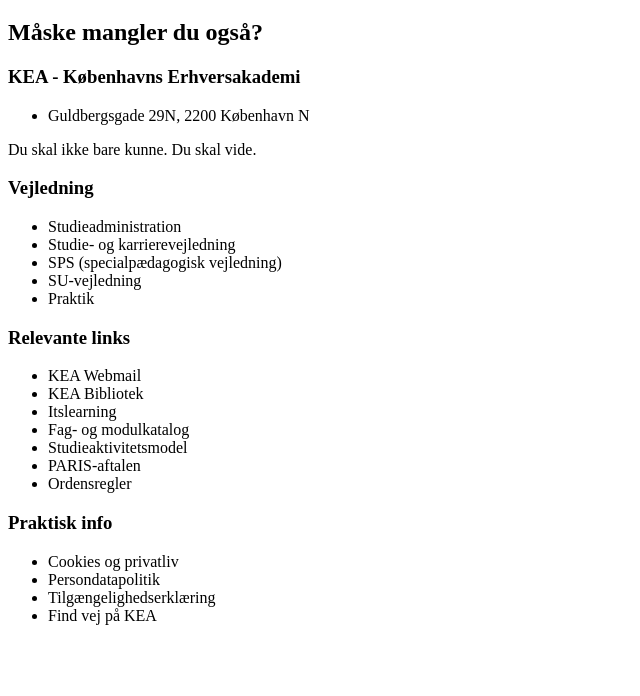
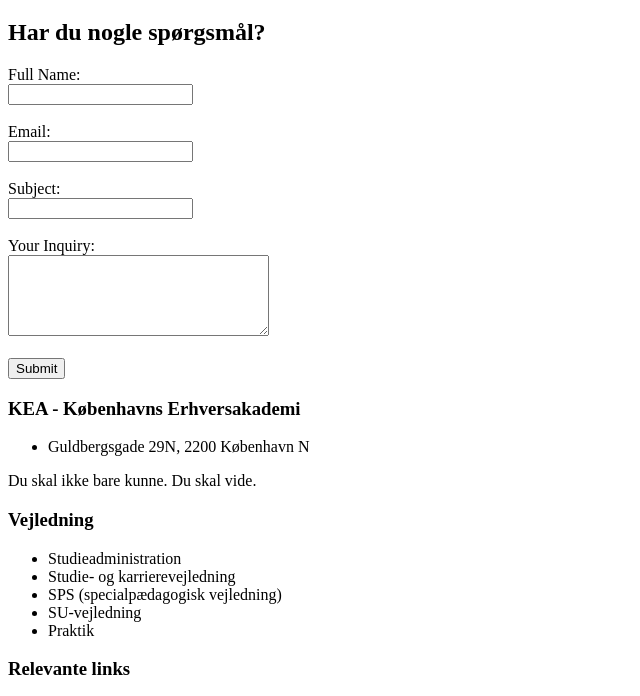
Before and after one commit to Gruppe12-T7/TSL, a plain HTML site: page produkt.html in a window 1280 px wide. Shown: the part 87-783 px from the top of the page, without its empty margins (0-640 px from the left). Drawn offline with Linux system fonts and the light colour scheme.

Commit message:
Form på single view siden

```diff
--- a/produkt.html
+++ b/produkt.html
@@ -24,8 +24,22 @@
         </template>
       </section>
       <section>
-        <h2>Måske mangler du også?</h2>
-        <template> </template>
+        <h2>Har du nogle spørgsmål?</h2>
+        <form action="submit_inquiry.php" method="post">
+          <label for="name">Full Name:</label><br />
+          <input type="text" id="name" name="name" required /><br /><br />
+
+          <label for="email">Email:</label><br />
+          <input type="email" id="email" name="email" required /><br /><br />
+
+          <label for="subject">Subject:</label><br />
+          <input type="text" id="subject" name="subject" /><br /><br />
+
+          <label for="message">Your Inquiry:</label><br />
+          <textarea id="message" name="message" rows="5" cols="30" required></textarea><br /><br />
+
+          <input type="submit" value="Submit" />
+        </form>
       </section>
     </main>
     <footer>
```
